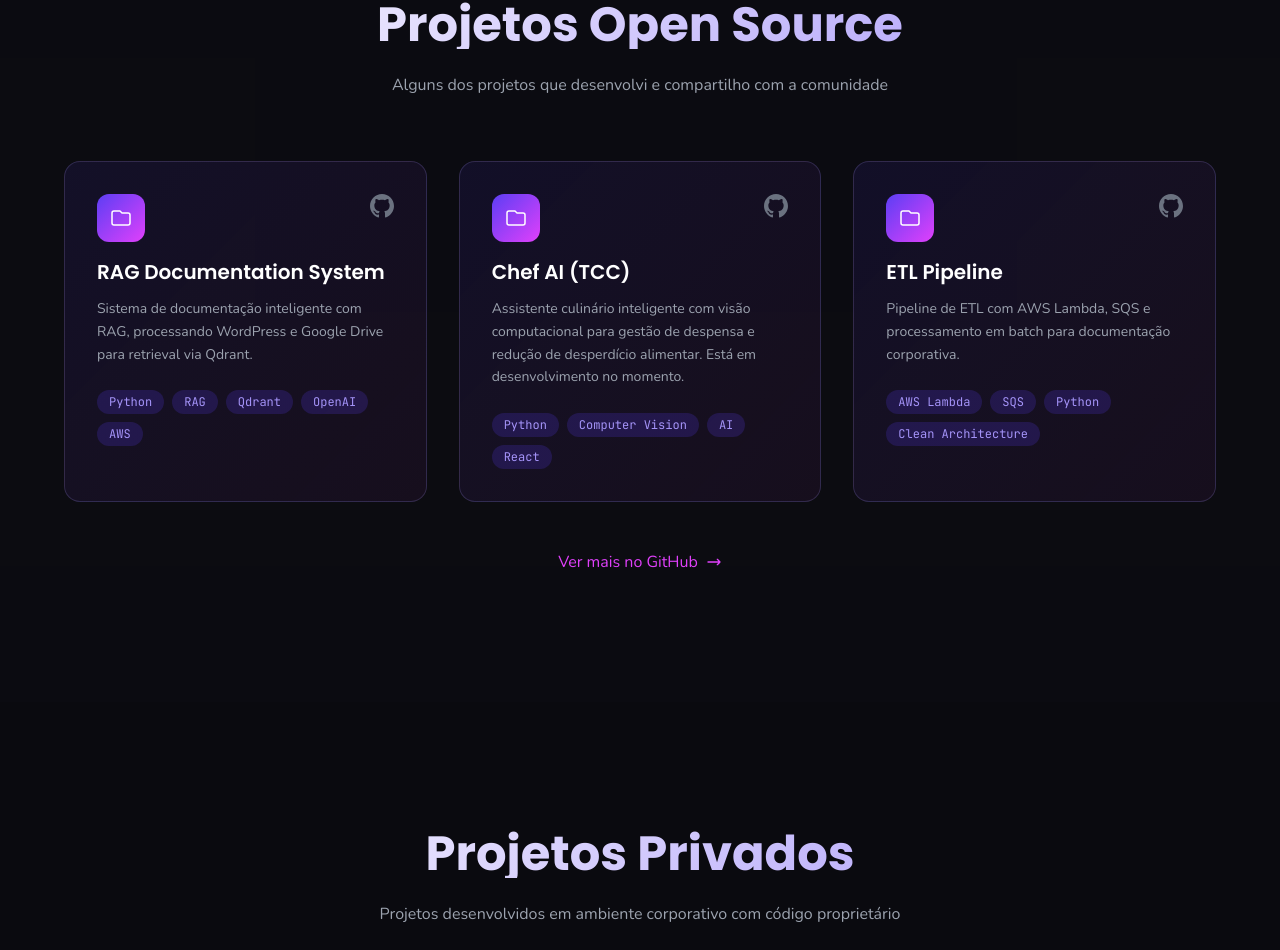
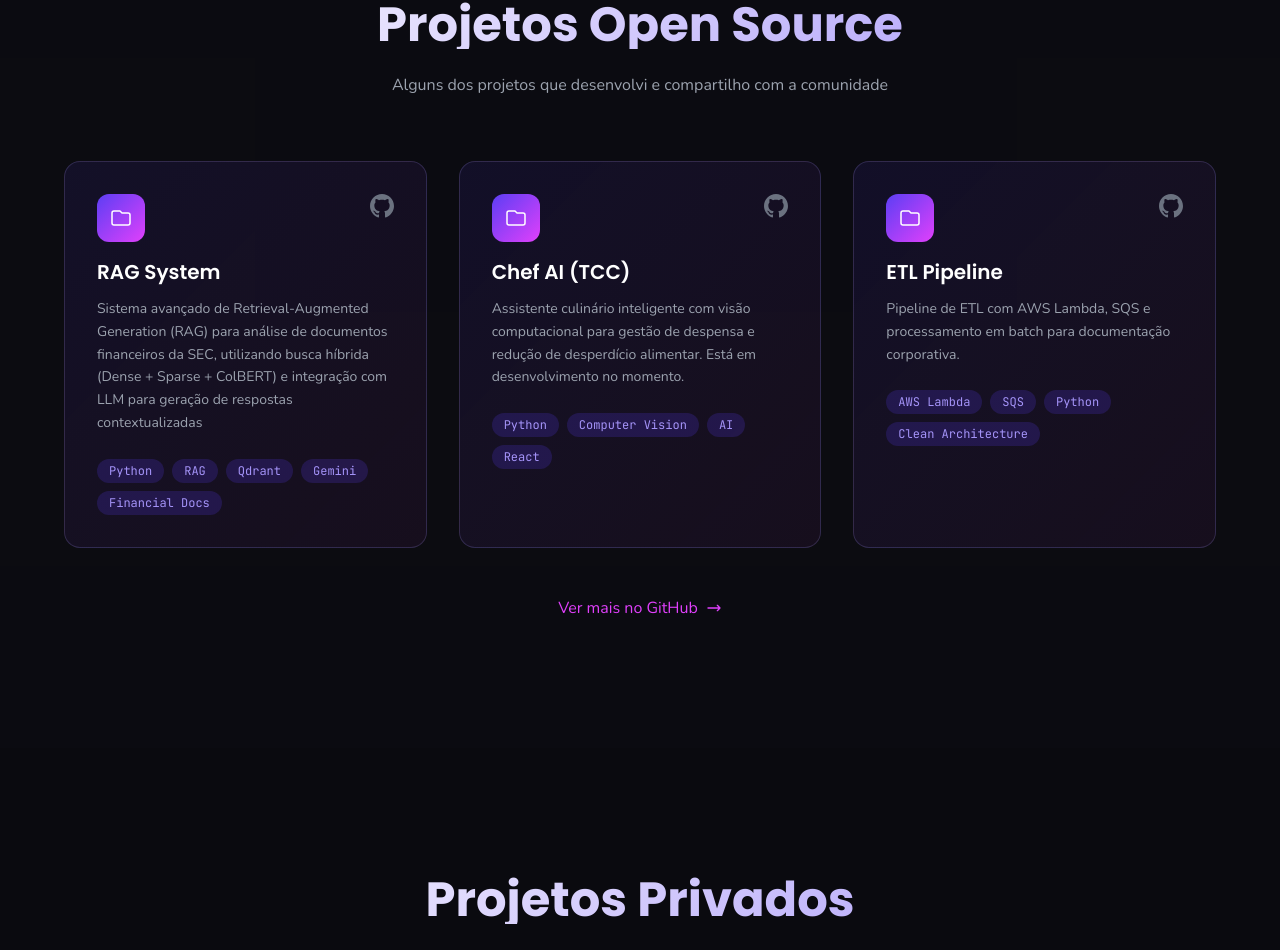
Before and after one commit to anaclacp/portfolio-att, a React (Vite) app: page / in a window 1280 px wide. Shown: the part 1975-2925 px from the top of the page. Built offline with nearby package versions, Linux system fonts and the light colour scheme.

Commit message:
feat: :sparkles: adiciona projeto opensource na seção de projetos

```diff
--- a/src/components/Projects.jsx
+++ b/src/components/Projects.jsx
@@ -1,9 +1,9 @@
 const projects = [
   {
-    title: "RAG Documentation System",
-    description: "Sistema de documentação inteligente com RAG, processando WordPress e Google Drive para retrieval via Qdrant.",
-    tags: ["Python", "RAG", "Qdrant", "OpenAI", "AWS"],
-    github: "#",
+    title: "RAG System",
+    description: "Sistema avançado de Retrieval-Augmented Generation (RAG) para análise de documentos financeiros da SEC, utilizando busca híbrida (Dense + Sparse + ColBERT) e integração com LLM para geração de respostas contextualizadas",
+    tags: ["Python", "RAG", "Qdrant", "Gemini", "Financial Docs"],
+    github: "https://github.com/anaclacp/rag-implementation-",
     demo: null
   },
   {
```
